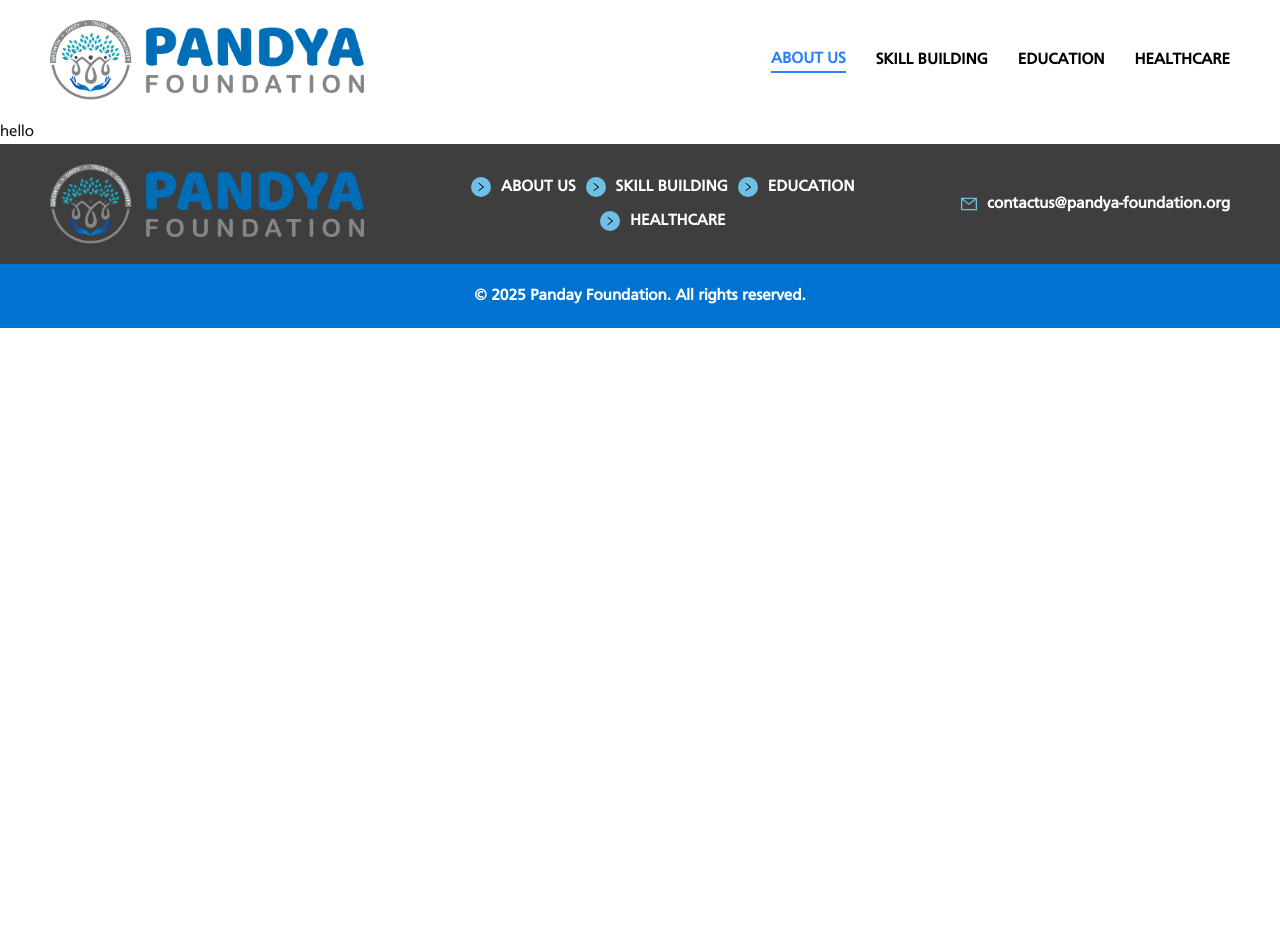
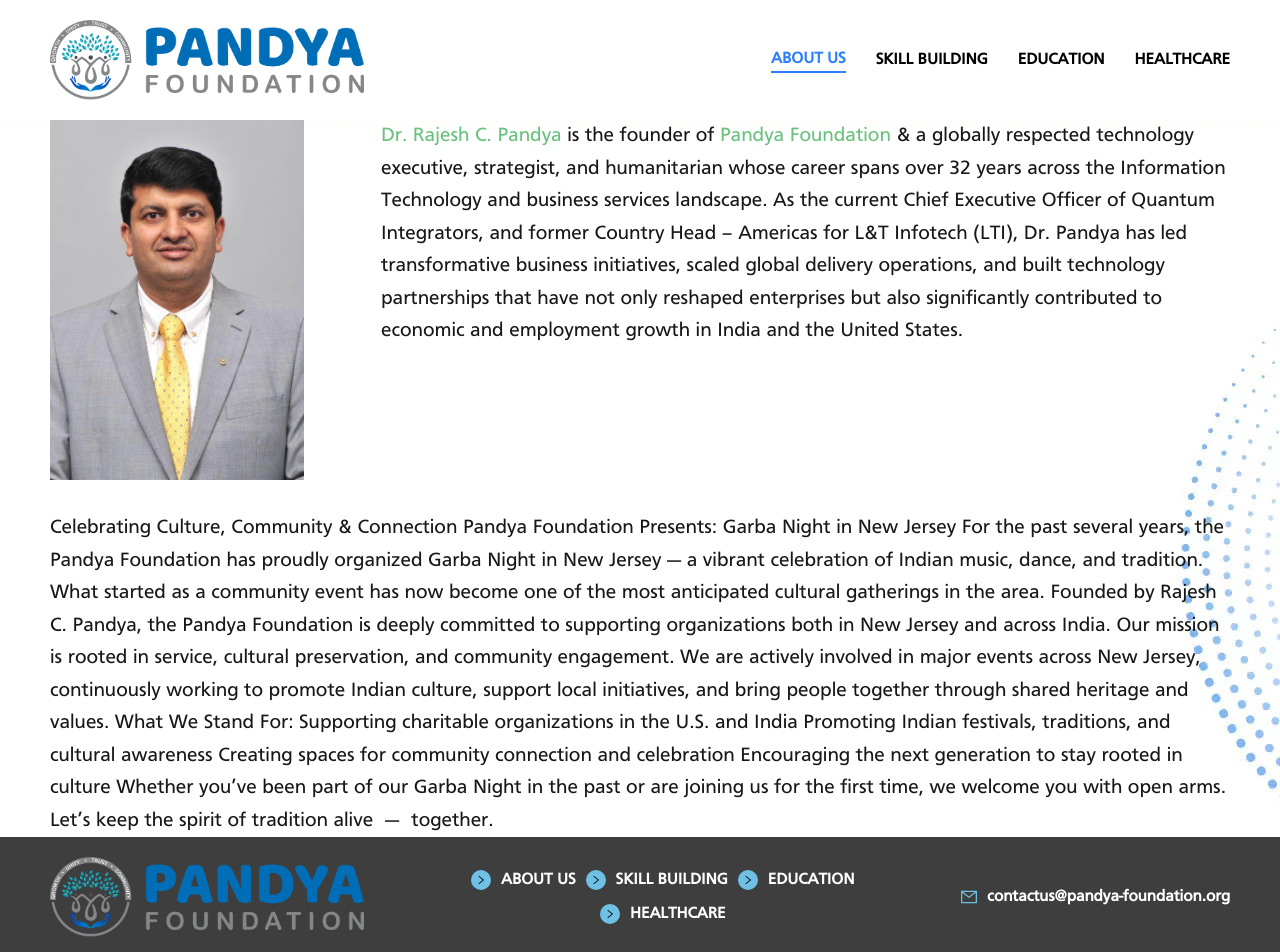
Before and after one commit to RahulRaj00795/Org, a Next.js app: page /about-us in a window 1280 px wide. Shown: the top 952 px of the page. Before the commit the page ends 800 px from the top, so only its background shows below. Built offline with nearby package versions, Linux system fonts and the light colour scheme.

Commit message:
add gallery

```diff
--- a/src/app/about-us/page.js
+++ b/src/app/about-us/page.js
@@ -1,11 +1,65 @@
-import React from 'react'
+import React from "react";
 
 const page = () => {
   return (
     <div>
-      hello
+      <div className="intro">
+        <div className="flex justify-center items-center gap-8  flex-col">
+          <div className="flex  max-w-[1200px]  mx-[50px]">
+            {/* Image - Left to center */}
+            <div className="w-[460px]">
+              <img
+                src="/images/person2.jpg"
+                alt=""
+                className=" h-[360px] object-cover "
+              />
+            </div>
+
+            {/* Text - Right to center */}
+            <div className=" w-full leading-relaxed text-[20px]">
+              <a href="" className="text-[#68C17C]">
+                Dr. Rajesh C. Pandya
+              </a>{" "}
+              is the founder of{" "}
+              <a href="" className="text-[#68C17C]">
+                Pandya Foundation
+              </a>{" "}
+              & a globally respected technology executive, strategist, and
+              humanitarian whose career spans over 32 years across the
+              Information Technology and business services landscape. As the
+              current Chief Executive Officer of Quantum Integrators, and former
+              Country Head – Americas for L&T Infotech (LTI), Dr. Pandya has led
+              transformative business initiatives, scaled global delivery
+              operations, and built technology partnerships that have not only
+              reshaped enterprises but also significantly contributed to
+              economic and employment growth in India and the United States.
+            </div>
+          </div>
+          <div className="flex  max-w-[1200px]  mx-[50px]   leading-relaxed text-[20px]">
+            Celebrating Culture, Community & Connection Pandya Foundation
+            Presents: Garba Night in New Jersey For the past several years, the
+            Pandya Foundation has proudly organized Garba Night in New Jersey —
+            a vibrant celebration of Indian music, dance, and tradition. What
+            started as a community event has now become one of the most
+            anticipated cultural gatherings in the area. Founded by Rajesh C.
+            Pandya, the Pandya Foundation is deeply committed to supporting
+            organizations both in New Jersey and across India. Our mission is
+            rooted in service, cultural preservation, and community engagement.
+            We are actively involved in major events across New Jersey,
+            continuously working to promote Indian culture, support local
+            initiatives, and bring people together through shared heritage and
+            values. What We Stand For: Supporting charitable organizations in
+            the U.S. and India Promoting Indian festivals, traditions, and
+            cultural awareness Creating spaces for community connection and
+            celebration Encouraging the next generation to stay rooted in
+            culture Whether you’ve been part of our Garba Night in the past or
+            are joining us for the first time, we welcome you with open arms.
+            Let’s keep the spirit of tradition alive — together.
+          </div>
+        </div>
+      </div>
     </div>
-  )
-}
+  );
+};
 
-export default page
+export default page;
--- /dev/null
+++ b/src/app/components/Photo.jsx
@@ -0,0 +1,74 @@
+import React, { useState } from "react";
+import { motion, AnimatePresence } from "framer-motion";
+
+const categories = [
+  { label: "ALL", value: "all" },
+  { label: "HEALTHCARE", value: "healthcare" },
+  { label: "EDUCATION", value: "education" },
+  { label: "SKILL BUILDING", value: "skill-building" },
+];
+
+const images = [
+  { src: "/images/p1.jpg", category: "healthcare" },
+  { src: "/images/p2.jpg", category: "healthcare" },
+  { src: "/images/p3.jpg", category: "healthcare" },
+  { src: "/images/p4.jpg", category: "healthcare" },
+  { src: "/images/p5.jpg", category: "healthcare" },
+  { src: "/images/p6.jpg", category: "healthcare" },
+];
+
+const Photo = () => {
+  const [activeCategory, setActiveCategory] = useState("healthcare");
+
+  const filteredImages =
+    activeCategory === "all"
+      ? images
+      : images.filter((img) => img.category === activeCategory);
+
+  return (
+    <div className="py-10 max-w-[1200px] mx-auto">
+      <h2 className="text-3xl font-bold text-center mb-6">Gallery</h2>
+
+      {/* Tabs */}
+      <div className="flex flex-wrap justify-center gap-4 mb-8">
+        {categories.map((cat) => (
+          <button
+            key={cat.value}
+            onClick={() => setActiveCategory(cat.value)}
+            className={`font-semibold ${
+              activeCategory === cat.value
+                ? "bg-blue-800 text-white px-4 py-2 rounded-lg"
+                : "text-black hover:text-blue-800"
+            }`}
+          >
+            {cat.label}
+          </button>
+        ))}
+      </div>
+
+      {/* Flex Image Layout */}
+      <motion.div className="flex flex-wrap gap-4 justify-center">
+        <AnimatePresence>
+          {filteredImages.map((img, index) => (
+            <motion.div
+              key={img.src}
+              initial={{ opacity: 0, scale: 0.9 }}
+              animate={{ opacity: 1, scale: 1 }}
+              exit={{ opacity: 0, scale: 0.9 }}
+              transition={{ duration: 0.3 }}
+              className="overflow-hidden rounded-lg shadow-lg flex-[1_1_calc(25%-1rem)] min-w-[250px] max-w-[300px]"
+            >
+              <img
+                src={img.src}
+                alt=""
+                className="w-full h-60 object-cover hover:scale-105 transition-transform duration-300"
+              />
+            </motion.div>
+          ))}
+        </AnimatePresence>
+      </motion.div>
+    </div>
+  );
+};
+
+export default Photo;
--- a/src/app/page.js
+++ b/src/app/page.js
@@ -1,87 +1,43 @@
-'use client';
-import React, { useState } from 'react';
-import { motion, AnimatePresence } from 'framer-motion';
-import Intro from './components/Intro';
-
+"use client";
+import React, { useState } from "react";
+import { motion, AnimatePresence } from "framer-motion";
+import Intro from "./components/Intro";
+import Photo from "./components/Photo";
 
 const categories = [
-  { label: 'ALL', value: 'all' },
-  { label: 'HEALTHCARE', value: 'healthcare' },
-  { label: 'EDUCATION', value: 'education' },
-  { label: 'SKILL BUILDING', value: 'skill-building' },
+  { label: "ALL", value: "all" },
+  // { label: "HEALTHCARE", value: "healthcare" },
+  // { label: "EDUCATION", value: "education" },
+  // { label: "SKILL BUILDING", value: "skill-building" },
 ];
 
 const images = [
-  { src: '/images/health1.jpg', category: 'healthcare' },
-  { src: '/images/health2.jpg', category: 'healthcare' },
-  { src: '/images/health3.jpg', category: 'healthcare' },
-  { src: '/images/health4.jpg', category: 'healthcare' },
-  { src: '/images/edu1.jpg', category: 'education' },
-  { src: '/images/edu2.jpg', category: 'education' },
-  { src: '/images/edu3.jpg', category: 'education' },
-  { src: '/images/edu4.jpg', category: 'education' },
-  { src: '/images/skill1.jpg', category: 'skill-building' },
-  { src: '/images/skill2.jpg', category: 'skill-building' },
-  { src: '/images/skill3.jpg', category: 'skill-building' },
-  { src: '/images/skill4.jpg', category: 'skill-building' },
-
+  { src: "/images/health1.jpg", category: "healthcare" },
+  { src: "/images/health2.jpg", category: "healthcare" },
+  { src: "/images/health3.jpg", category: "healthcare" },
+  { src: "/images/health4.jpg", category: "healthcare" },
+  { src: "/images/edu1.jpg", category: "education" },
+  { src: "/images/edu2.jpg", category: "education" },
+  { src: "/images/edu3.jpg", category: "education" },
+  { src: "/images/edu4.jpg", category: "education" },
+  { src: "/images/skill1.jpg", category: "skill-building" },
+  { src: "/images/skill2.jpg", category: "skill-building" },
+  { src: "/images/skill3.jpg", category: "skill-building" },
+  { src: "/images/skill4.jpg", category: "skill-building" },
 ];
 
 export default function Home() {
-     const [activeCategory, setActiveCategory] = useState('healthcare');
+  const [activeCategory, setActiveCategory] = useState("All");
 
   const filteredImages =
-    activeCategory === 'all'
+    activeCategory === "all"
       ? images
       : images.filter((img) => img.category === activeCategory);
   return (
     <>
-    <Intro />
+      <Intro />
 
-
- <div className="px-6 py-10 mx-[50px]">
-      <h2 className="text-3xl font-bold text-center mb-6">Gallery</h2>
-
-      {/* Tabs */}
-      <div className="flex justify-center gap-6 mb-8">
-        {categories.map((cat) => (
-          <button
-            key={cat.value}
-            onClick={() => setActiveCategory(cat.value)}
-            className={`font-semibold ${
-              activeCategory === cat.value
-                ? 'bg-blue-800 text-white px-4 py-2 rounded-lg'
-                : 'text-black hover:text-blue-800'
-            }`}
-          >
-            {cat.label}
-          </button>
-        ))}
-      </div>
-
-      {/* Image Grid with Animation */}
-      <motion.div layout className="grid grid-cols-1 sm:grid-cols-2 md:grid-cols-4 gap-4">
-        <AnimatePresence>
-          {filteredImages.map((img, index) => (
-            <motion.div
-              key={img.src}
-              layout
-              initial={{ opacity: 0, scale: 0.9 }}
-              animate={{ opacity: 1, scale: 1 }}
-              exit={{ opacity: 0, scale: 0.9 }}
-              transition={{ duration: 0.3 }}
-              className="overflow-hidden rounded-lg shadow-lg"
-            >
-              <img
-                src={img.src}
-                alt=""
-                className="w-full h-60 object-cover hover:scale-105 transition-transform duration-300"
-              />
-            </motion.div>
-          ))}
-        </AnimatePresence>
-      </motion.div>
-    </div>
+      <Photo />
     </>
   );
 }
```
Also changed, not shown: src/app/components/Gallery.jsx (+6 -97 lines).
